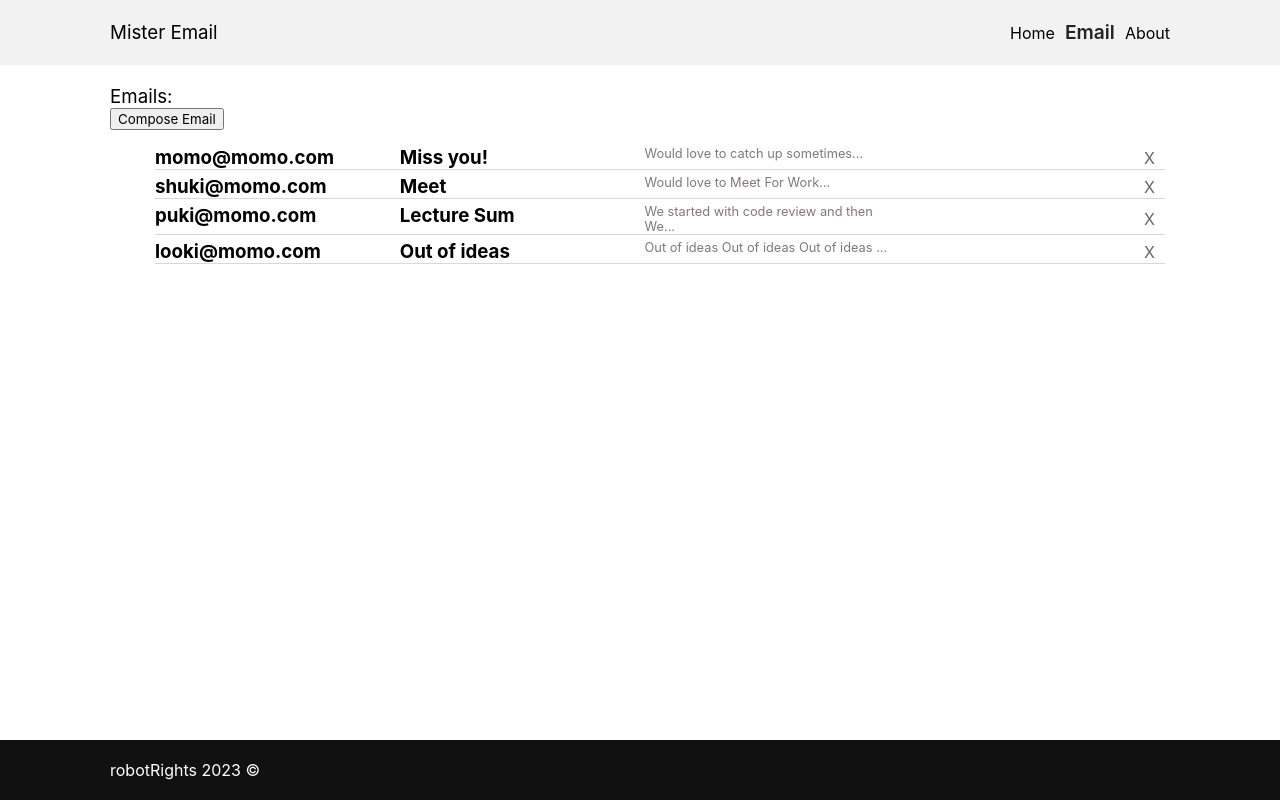
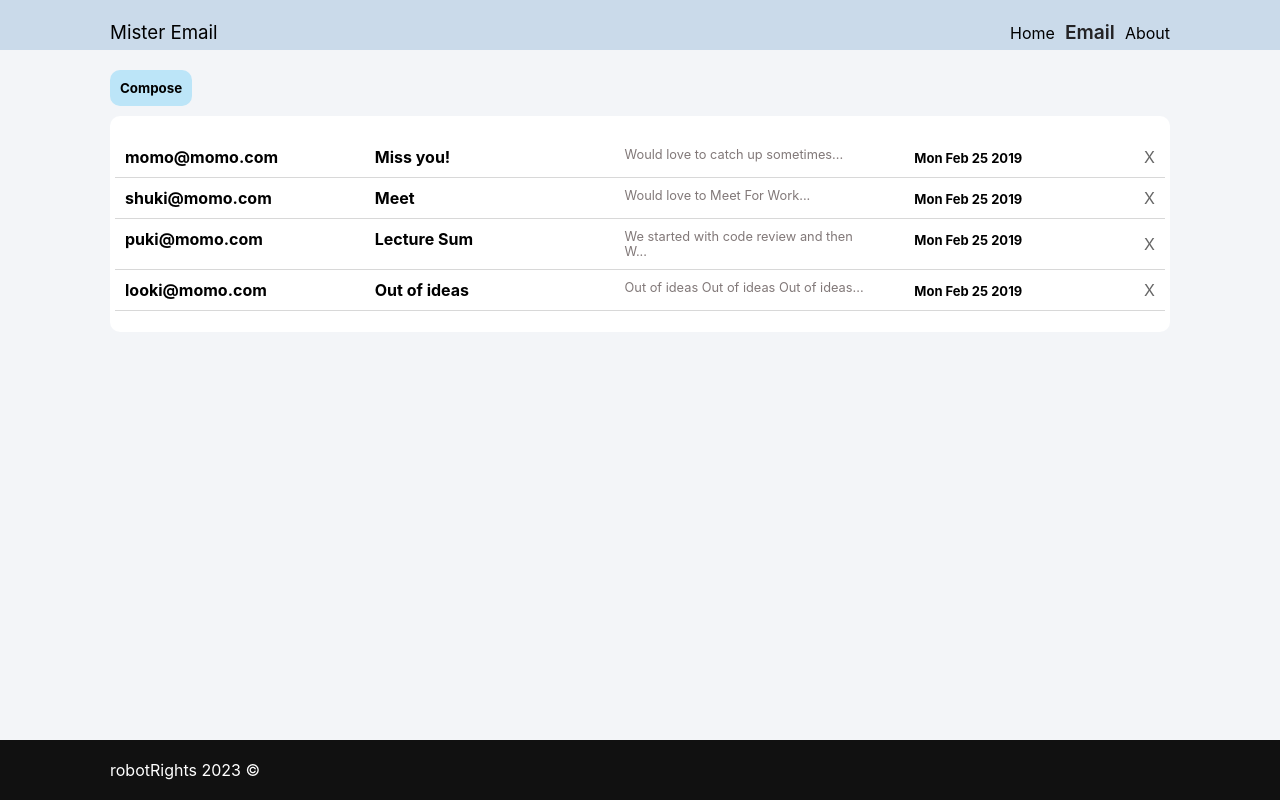
Before and after one commit to danyanuka/Email-App, a React (Vite) app: page /#/email in a window 1280 px wide. Built offline with nearby package versions, Linux system fonts and the light colour scheme.

Commit message:
*STYLING-changed-colors-and-sizes

```diff
--- a/src/App.jsx
+++ b/src/App.jsx
@@ -19,7 +19,7 @@ export function App() {
       <section className="main-app">
         <NavBar />
 
-        <main className="container">
+        <main className="main container">
           <Routes>
             <Route path="/" element={<HomePage />} />
             <Route path="/email" element={<EmailIndex />} />
--- a/src/assets/css/basics/base.css
+++ b/src/assets/css/basics/base.css
@@ -82,6 +82,7 @@ input {
   min-height: 100vh;
   display: flex;
   flex-direction: column;
+  background-color: #f3f5f8;
 }
 
 .main-app main {
--- a/src/assets/css/basics/helpers.css
+++ b/src/assets/css/basics/helpers.css
@@ -131,6 +131,14 @@
   margin: 20px;
 }
 
+.m20l {
+  margin-left: 20px;
+}
+
+.m40l {
+  margin-left: 40px;
+}
+
 /* Normalize Background */
 .normBackground {
   background-repeat: no-repeat;
--- a/src/assets/css/cmps/app-header.css
+++ b/src/assets/css/cmps/app-header.css
@@ -1,7 +1,7 @@
 .app-header {
-  background: #f2f2f2;
+  background: #cadaea;
   color: black;
-  height: 65px;
+  height: 50px;
 }
 
 .app-header section.container {
--- a/src/assets/css/cmps/email-list.css
+++ b/src/assets/css/cmps/email-list.css
@@ -1,5 +1,8 @@
 .email-ul {
   list-style: none;
+  padding-left: 0;
+
+  border-radius: 10px;
 }
 
 .removeBtn {
@@ -12,5 +15,4 @@
 
 .email-li {
   border-bottom: 1px solid #d8d8d8;
-  margin: 5px;
 }
--- a/src/assets/css/cmps/email-preview.css
+++ b/src/assets/css/cmps/email-preview.css
@@ -1,12 +1,19 @@
 .email-preview h1 {
   font-weight: bold;
   position: relative;
+  font-size: medium;
 }
 
 .email-preview p {
   color: rgb(129, 120, 120);
   font-size: 0.8rem;
 }
-.checkbox {
-  margin-right: 7px;
+
+.email-preview {
+  padding: 10px;
 }
+
+.email-preview span {
+  font-weight: bold;
+  font-size: small;
+}
--- a/src/assets/css/pages/email-details.css
+++ b/src/assets/css/pages/email-details.css
@@ -1,3 +1,3 @@
 .details {
-  background-color: rgb(226, 243, 241);
+  background-color: #cce6ff;
 }
--- a/src/assets/css/pages/email-index.css
+++ b/src/assets/css/pages/email-index.css
@@ -1,3 +1,14 @@
 .email-index {
   background-color: rgb(255, 255, 255);
+  padding: 5px;
+  border-radius: 10px;
 }
+
+.compose-btn {
+  background-color: rgb(188, 229, 248);
+  border: none;
+  padding: 10px;
+  border-radius: 10px;
+  font-weight: bold;
+  margin-bottom: 10px;
+}
--- a/src/cmps/EmailPreview.jsx
+++ b/src/cmps/EmailPreview.jsx
@@ -1,8 +1,14 @@
 import { Link } from "react-router-dom";
 
 export function EmailPreview({ email, MarkAsRead }) {
-  const dynClassColor = email.isRead ? "AliceBlue" : "white";
+  const dynClassColor = email.isRead ? "#cce6ff" : "white";
   const CustomTag = email.isRead ? `h4` : "h1";
+
+  function getDate() {
+    const timeStamp = email.sentAt;
+    const date = new Date(timeStamp);
+    return date.toDateString();
+  }
 
   return (
     <Link
@@ -20,9 +26,12 @@ export function EmailPreview({ email, MarkAsRead }) {
       <div className="w25">
         <p>
           {email.body && email.body.length > 20
-            ? `${email.body.slice(0, 39)}...`
+            ? `${email.body.slice(0, 38)}...`
             : email.body}
         </p>
+      </div>
+      <div className="w25">
+        <span className="m40l">{getDate()}</span>
       </div>
     </Link>
   );
--- a/src/pages/EmailIndex.jsx
+++ b/src/pages/EmailIndex.jsx
@@ -52,16 +52,22 @@ export function EmailIndex() {
   // Conditional render - IF theres data, render it
   if (!emails) return <div>Loading your Emails...</div>;
   return (
+    <>
+      <button className="compose-btn" onClick={() => setCompose(true)}>
+        Compose
+      </button>
       <section className="email-index">
-      <h1>Emails:</h1>
-      <button onClick={() => setCompose(true)}>Compose Email</button>
-
-      <EmailList emails={emails} onRemove={onRemove} MarkAsRead={MarkAsRead} />
+        <EmailList
+          emails={emails}
+          onRemove={onRemove}
+          MarkAsRead={MarkAsRead}
+        />
         {/* render Compose Email Modal */}
         {isCompose && (
           <ComposeEmail isCompose={isCompose} setCompose={setCompose} />
         )}
       </section>
+    </>
   );
 }
 
```
Lines whose indentation alone changed are shown as unchanged.
